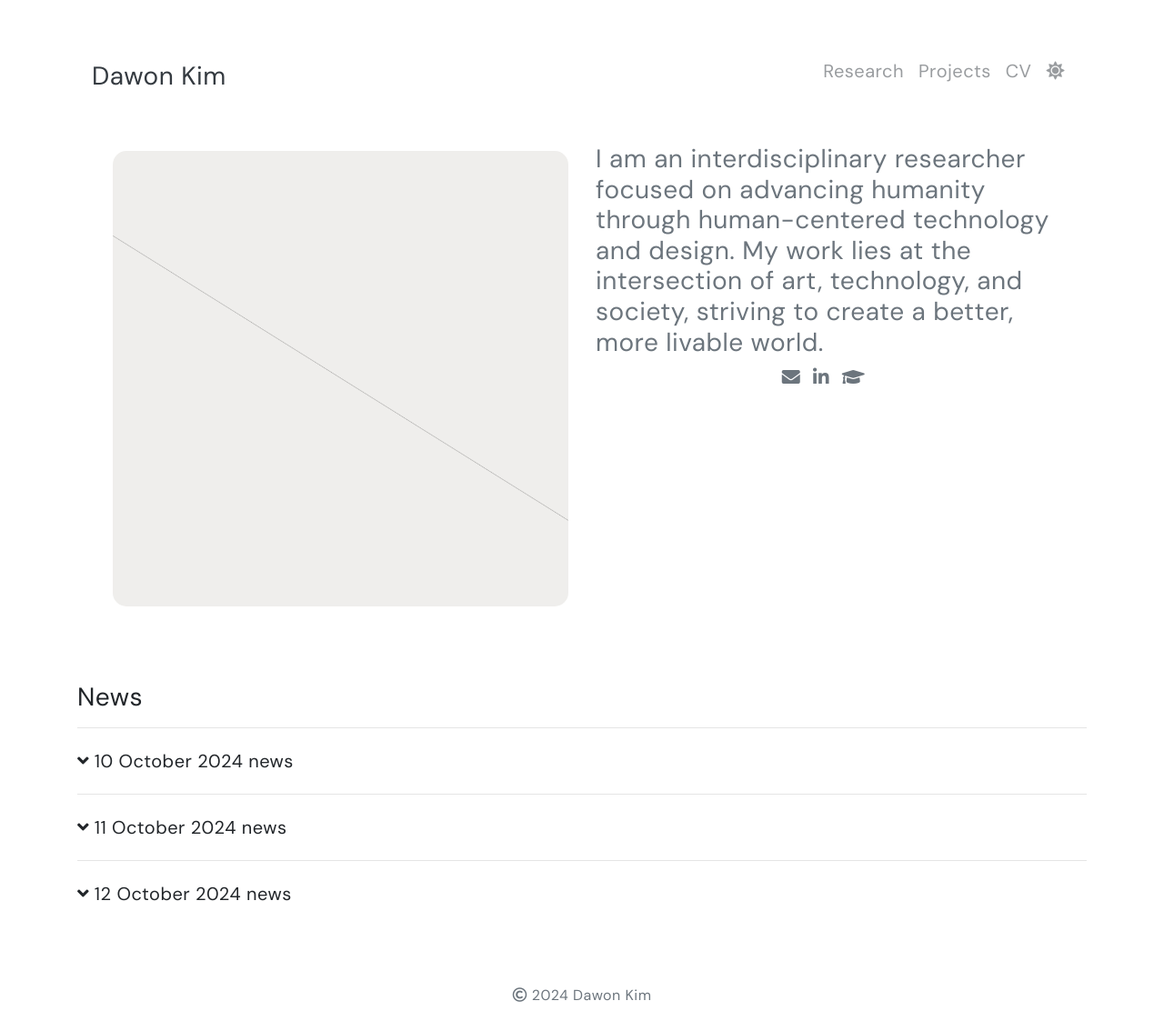
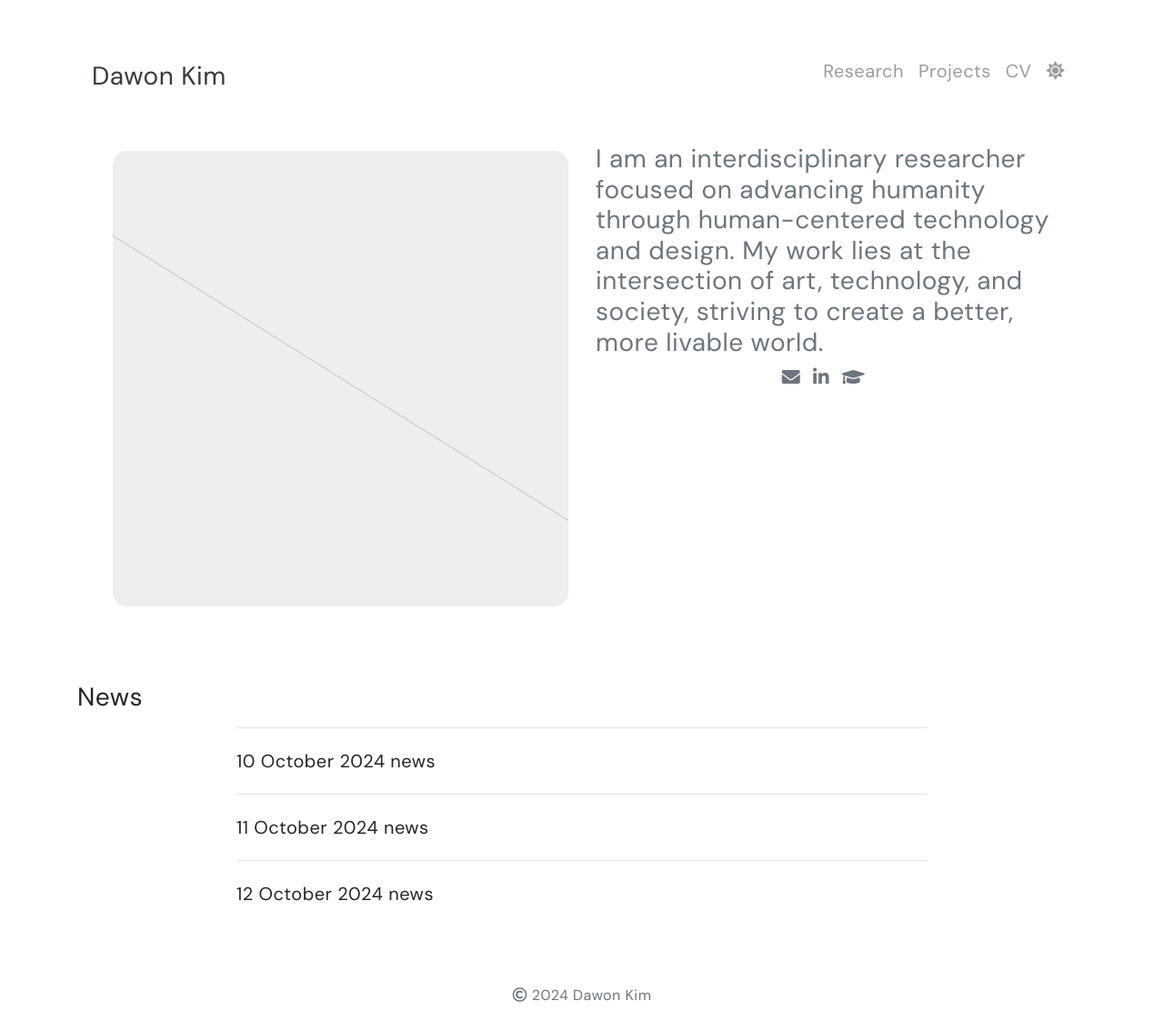
Before and after one commit to dawonkimhci/dawonkimhci.github.io, a Jekyll site: the page built from pages/index.md, in a window 1280 px wide. Shown: the whole page at 91% size. Built offline with Jekyll 4.4.1, drawn with Linux system fonts in a browser that asks for light colours.

Commit message:
Update index.md

```diff
--- a/pages/index.md
+++ b/pages/index.md
@@ -6,28 +6,25 @@
 {% include landing.html %}
 <br>
 <h3>News</h3>
-<div id="newsContent">
+<div id="newsContent" style="max-width: 800px; margin: 0 auto; padding: 0 20px;">
     <ul style="list-style-type: none; padding-left: 0;">
         <li class="news-item" style="line-height: 2.0;">
-            <hr id="line1"> <!-- 라인이 항상 보이도록 수정 -->
-            <i class="fas fa-angle-down" onclick="toggleDescription('desc1', this)" style="cursor: pointer;"></i>
-            10 October 2024 news
+            <hr id="line1">
+            <span onclick="toggleDescription('desc1', this)" style="cursor: pointer;">10 October 2024 news</span>
             <div id="desc1" class="description" style="display: none; margin-left: 20px;">
                 * description for 10 October 2024 news
             </div>
         </li>
         <li class="news-item" style="line-height: 2.0;">
             <hr id="line2">
-            <i class="fas fa-angle-down" onclick="toggleDescription('desc2', this)" style="cursor: pointer;"></i>
-            11 October 2024 news
+            <span onclick="toggleDescription('desc2', this)" style="cursor: pointer;">11 October 2024 news</span>
             <div id="desc2" class="description" style="display: none; margin-left: 20px;">
                 * description for 11 October 2024 news
             </div>
         </li>
         <li class="news-item" style="line-height: 2.0;">
             <hr id="line3">
-            <i class="fas fa-angle-down" onclick="toggleDescription('desc3', this)" style="cursor: pointer;"></i>
-            12 October 2024 news
+            <span onclick="toggleDescription('desc3', this)" style="cursor: pointer;">12 October 2024 news</span>
             <div id="desc3" class="description" style="display: none; margin-left: 20px;">
                 * description for 12 October 2024 news
             </div>
@@ -36,23 +33,17 @@
 </div>
 
 <script>
-    function toggleDescription(descId, icon) {
+    function toggleDescription(descId, titleElement) {
         var description = document.getElementById(descId);
-        var parentLi = icon.parentElement; // The <li> element
+        var parentLi = titleElement.parentElement; // The <li> element
 
         if (description.style.display === "none") {
             description.style.display = "block";
             parentLi.style.lineHeight = "1.4"; // Description 펼쳐졌을 때 행간 좁힘
-            icon.classList.remove('fa-angle-down');
-            icon.classList.add('fa-angle-up');
         } else {
             description.style.display = "none";
             parentLi.style.lineHeight = "2.0"; // 접혔을 때 제목 사이 행간 넓힘
-            icon.classList.remove('fa-angle-up');
-            icon.classList.add('fa-angle-down');
         }
     }
 </script>
-
-
 <br>
```
